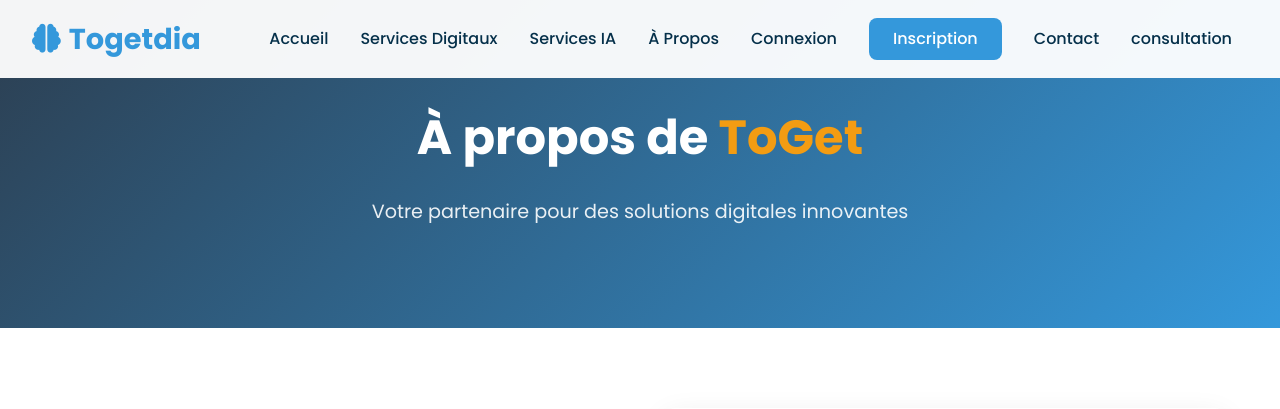
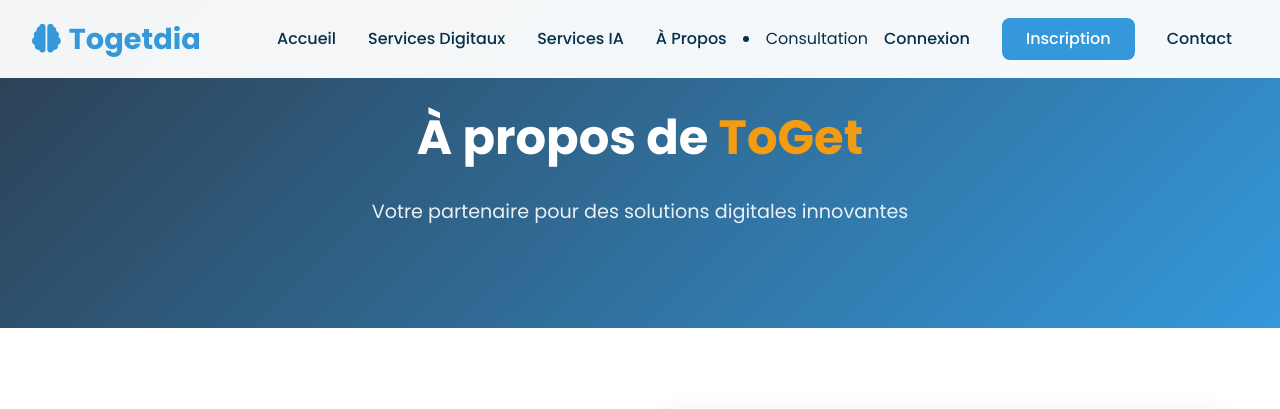
Before and after one commit to Ahoussi225/togetdia, a Flask app: page /about in a window 1280 px wide. Shown: the top 409 px of the page. Run offline with Flask 3, Linux system fonts and the light colour scheme.

Commit message:
mise a jours de togetdia

```diff
--- a/templates/base.html
+++ b/templates/base.html
@@ -27,6 +27,7 @@
                 <a href="{{ url_for('digital_services') }}" class="nav-link">Services Digitaux</a>
                 <a href="{{ url_for('ia_services') }}" class="nav-link">Services IA</a>
                 <a href="{{ url_for('about') }}" class="nav-link">À Propos</a>
+                <li><a href="{{ url_for('consultation') }}" class="active">Consultation</a></li>
                 {% if session.user_id %}
                 <a href="{{ url_for('dashboard') }}" class="nav-link">Mon Compte</a>
                 <a href="{{ url_for('logout') }}" class="nav-link">Déconnexion</a>
@@ -35,7 +36,6 @@
                 <a href="{{ url_for('register') }}" class="nav-link nav-cta">Inscription</a>
                 {% endif %}
                 <a href="{{ url_for('contact') }}" class="nav-link">Contact</a>
-                <a href="{{ url_for('consultation') }}" class="nav-link">consultation</a>
             </div>
             <div class="nav-toggle" id="navToggle">
                 <span class="bar"></span>
```
